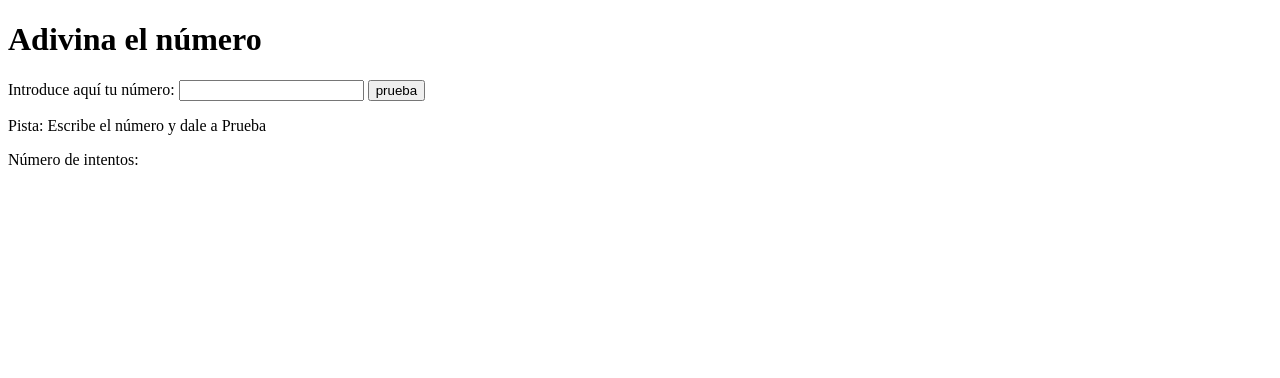
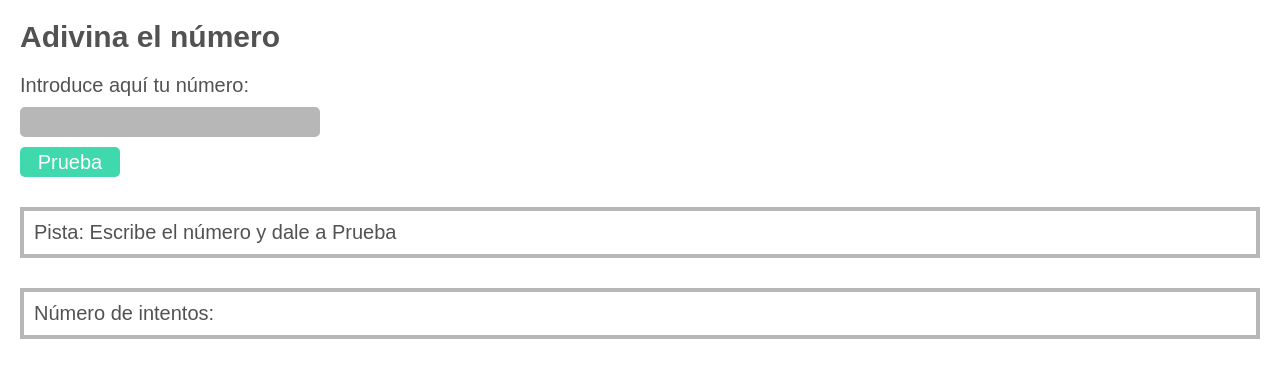
Before and after one commit to Adalab/modulo-2-evaluacion-intermedia-Cristina-F-R, a plain HTML site: page index.html in a window 1280 px wide. Drawn offline with Linux system fonts and the light colour scheme.

Commit message:
fixed comparison

```diff
--- a/css/main.css
+++ b/css/main.css
@@ -0,0 +1,49 @@
+*{
+    box-sizing: border-box;
+    margin:0;
+    padding: 0;
+}
+
+html{
+    font-size: 62.5%;
+}
+
+.headerContainer, .mainContainer{
+    padding: 2rem 2rem 0rem 2rem;
+    font-family: Arial, Helvetica, sans-serif;
+}
+
+.title{
+    color:rgb(82, 82, 82);
+    font-size: 3rem;
+}
+
+.text{
+    color: rgb(82, 82, 82);
+    font-size: 2rem;
+}
+
+.inputNumber{
+    display: block;
+    height: 3rem;
+    width: 30rem;
+    background-color: rgb(183, 183, 183);
+    border-radius: 5px;
+    border:none;
+    margin: 1rem 0rem;
+}
+.btn{
+    background-color: rgb(64, 216, 173);
+    border-radius: 5px;
+    border: none;
+    height: 3rem;
+    width: 10rem;
+    font-size: 2rem;
+    color:white;
+    text-transform: capitalize;
+}
+.textContainer{
+    margin-top:3rem;
+    padding: 1rem;
+    border: 4px solid rgb(183, 183, 183);
+}
--- a/index.html
+++ b/index.html
@@ -8,7 +8,10 @@
     <title>Avaluación Intermedia Cristina</title>
 </head>
 <body>
+    <header class="headerContainer">
       <h1 class="title">Adivina el número</h1>
+    </header>
+    <main class="mainContainer">
         <form action="#" class="form">
             <label for="" class="text" id="inputNumber">
                 Introduce aquí tu número:
@@ -16,12 +19,13 @@
             </label>
             <input type="submit" class="btn js-btn" value="prueba">
         </form>
-    <div class="container">
+        <div class="textContainer">
             <p class="text js-clue">Pista: Escribe el número y dale a Prueba</p>
         </div>
-    <div class="container">
+        <div class="textContainer">
             <p class="text">Número de intentos: <span class="attempts js-attempts"></span></p>
         </div>
+    </main>
     <script src="./js/main.js"></script>
 </body>
 </html>
--- a/js/main.js
+++ b/js/main.js
@@ -12,28 +12,25 @@ function getRandomNumber(max) {
 const randomNumber = getRandomNumber(100);
 console.log('Tu número aleatorio es: '+ randomNumber);
 
+
 handleclick = (e) =>{
     e.preventDefault();
-    // let inputValue = input.value;
-    // console.log(inputValue);
     comparison();
     counterAttempts();
 }
 
+
 function comparison() {
     let inputValue = parseInt(input.value);
-    if(inputValue > 100 || inputValue < 0){
-       clue.innerHTML = 'El número debe estar entre 1 y 100.'
-    }if (inputValue === randomNumber){
+    if (inputValue === randomNumber){
         clue.innerHTML = 'Has ganado campeona!!!';
-    }if (inputValue > randomNumber){
+    }if (inputValue > randomNumber && inputValue < 101){
         clue.innerHTML = 'Demasiado alto';
-    }if (inputValue < randomNumber){
+    }if (inputValue < randomNumber && inputValue >-1){
         clue.innerHTML = 'Demasiado bajo';
-    }else{
-        console.log('error');
-    }
-}
+    }if(inputValue > 100 || inputValue < 0){
+       clue.innerHTML = 'El número debe estar entre 1 y 100.';
+}}
 
 function counterAttempts(){
     count++;
```
Lines whose indentation alone changed are shown as unchanged.
